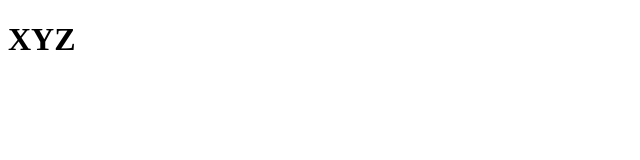
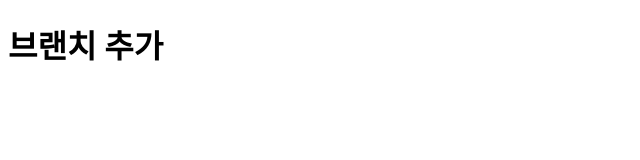
Before and after one commit to ekade83/git-test, a plain HTML site: page index.html in a window 1280 px wide. Shown: the whole page, without its empty margins (0-640 px from the left). Drawn offline with Linux system fonts and the light colour scheme.

Commit message:
브랜치 추가 재 테스트

```diff
--- a/index.html
+++ b/index.html
@@ -7,6 +7,6 @@
     <title>Document</title>
 </head>
 <body>
-    <h1> XYZ</h1>
+    <h1> 브랜치 추가 </h1>
 </body>
 </html>
--- a/main.css
+++ /dev/null
@@ -1,3 +0,0 @@
-h1 {
-     color:purple
-}
```
